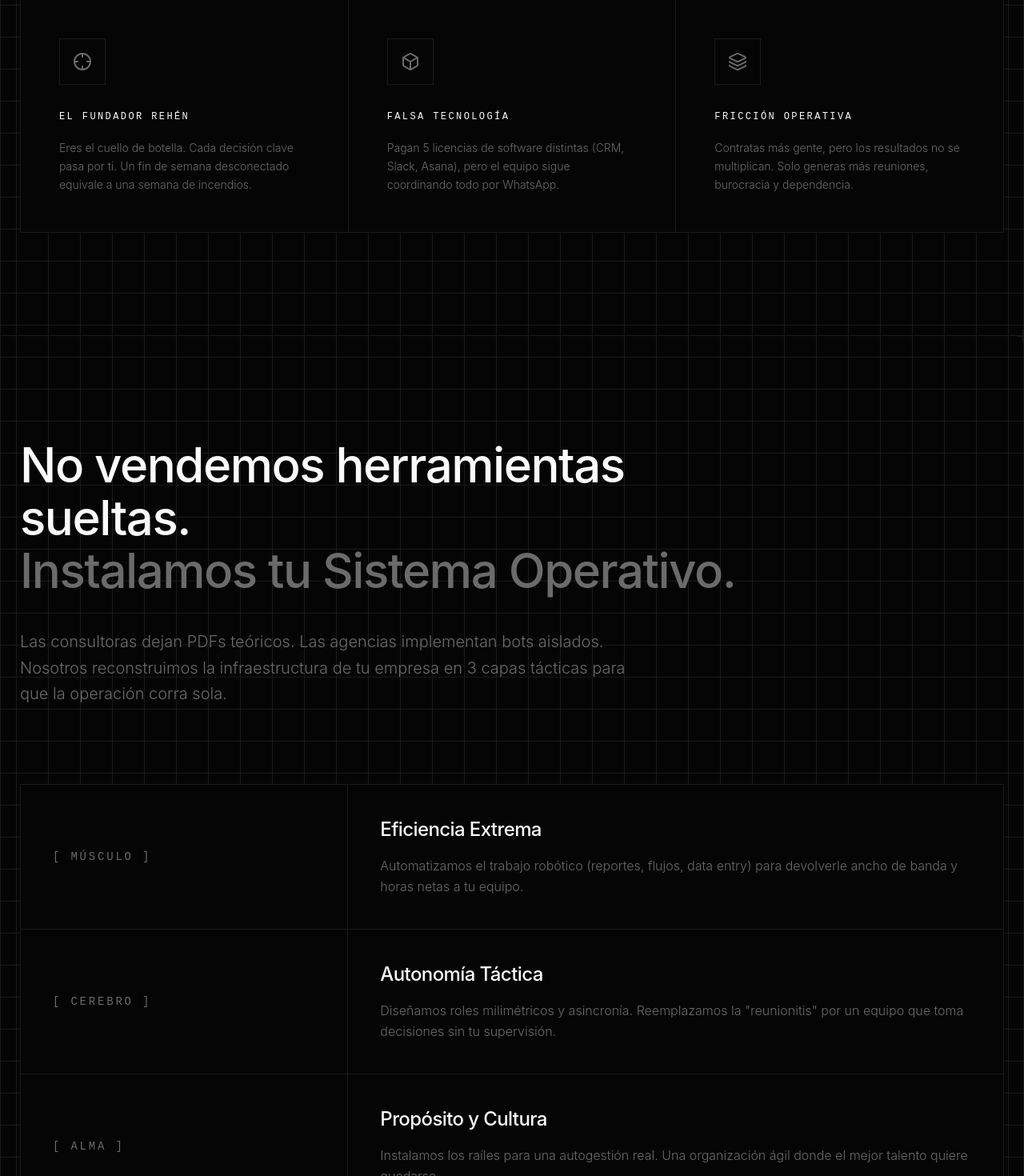
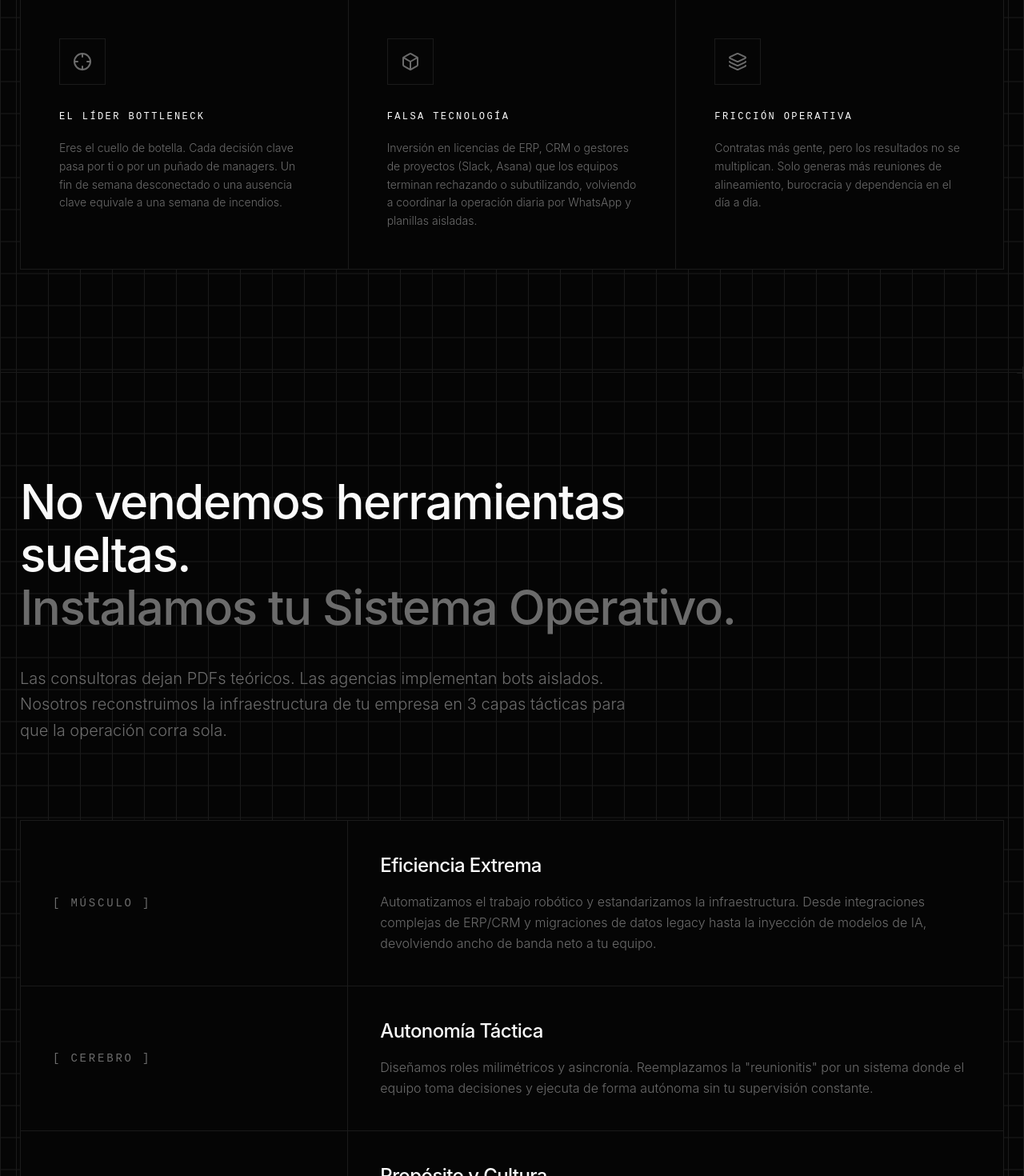
Before and after one commit to mingalaba/kintu, a React (Vite) app: page / in a window 1280 px wide. Shown: the part 1240-2710 px from the top of the page at 80% size. Built offline with nearby package versions, Linux system fonts and the light colour scheme.

Commit message:
feat: pivot copywriting to target enterprise and SMB clients

```diff
--- a/src/pages/Home.tsx
+++ b/src/pages/Home.tsx
@@ -40,7 +40,7 @@ const Home = () => {
           </motion.h1>
 
           <motion.p variants={fadeUp} className="text-xl md:text-2xl text-lab max-w-3xl mb-16 font-light leading-snug">
-            Reemplazamos el caos corporativo con infraestructura táctica. Instalamos el Sistema Operativo para que tu equipo opere con autonomía real y recuperes tu tiempo estratégico.
+            Reemplazamos el caos corporativo con infraestructura táctica. Instalamos el Sistema Operativo para que tu empresa opere con autonomía real y recuperes tu tiempo estratégico.
           </motion.p>
 
           <motion.div variants={fadeUp} className="flex flex-col sm:flex-row gap-6 w-full sm:w-auto items-center">
@@ -87,8 +87,8 @@ const Home = () => {
               <Crosshair className="text-lab group-hover:text-optical transition-colors duration-500" size={24} />
             </div>
             <div>
-              <h3 className="font-mono text-xs text-optical mb-5 uppercase tracking-[0.2em]">El Fundador Rehén</h3>
-              <p className="text-lab text-sm leading-relaxed font-light">Eres el cuello de botella. Cada decisión clave pasa por ti. Un fin de semana desconectado equivale a una semana de incendios.</p>
+              <h3 className="font-mono text-xs text-optical mb-5 uppercase tracking-[0.2em]">El Líder Bottleneck</h3>
+              <p className="text-lab text-sm leading-relaxed font-light">Eres el cuello de botella. Cada decisión clave pasa por ti o por un puñado de managers. Un fin de semana desconectado o una ausencia clave equivale a una semana de incendios.</p>
             </div>
           </motion.div>
           {/* Card 2 */}
@@ -98,7 +98,7 @@ const Home = () => {
             </div>
             <div>
               <h3 className="font-mono text-xs text-optical mb-5 uppercase tracking-[0.2em]">Falsa Tecnología</h3>
-              <p className="text-lab text-sm leading-relaxed font-light">Pagan 5 licencias de software distintas (CRM, Slack, Asana), pero el equipo sigue coordinando todo por WhatsApp.</p>
+              <p className="text-lab text-sm leading-relaxed font-light">Inversión en licencias de ERP, CRM o gestores de proyectos (Slack, Asana) que los equipos terminan rechazando o subutilizando, volviendo a coordinar la operación diaria por WhatsApp y planillas aisladas.</p>
             </div>
           </motion.div>
           {/* Card 3 */}
@@ -108,7 +108,7 @@ const Home = () => {
             </div>
             <div>
               <h3 className="font-mono text-xs text-optical mb-5 uppercase tracking-[0.2em]">Fricción Operativa</h3>
-              <p className="text-lab text-sm leading-relaxed font-light">Contratas más gente, pero los resultados no se multiplican. Solo generas más reuniones, burocracia y dependencia.</p>
+              <p className="text-lab text-sm leading-relaxed font-light">Contratas más gente, pero los resultados no se multiplican. Solo generas más reuniones de alineamiento, burocracia y dependencia en el día a día.</p>
             </div>
           </motion.div>
         </motion.div>
@@ -142,9 +142,9 @@ const Home = () => {
           className="flex flex-col gap-px border border-grid bg-grid"
         >
           {[
-            { tag: "MÚSCULO", title: "Eficiencia Extrema", desc: "Automatizamos el trabajo robótico (reportes, flujos, data entry) para devolverle ancho de banda y horas netas a tu equipo." },
-            { tag: "CEREBRO", title: "Autonomía Táctica", desc: "Diseñamos roles milimétricos y asincronía. Reemplazamos la \"reunionitis\" por un equipo que toma decisiones sin tu supervisión." },
-            { tag: "ALMA", title: "Propósito y Cultura", desc: "Instalamos los raíles para una autogestión real. Una organización ágil donde el mejor talento quiere quedarse." }
+            { tag: "MÚSCULO", title: "Eficiencia Extrema", desc: "Automatizamos el trabajo robótico y estandarizamos la infraestructura. Desde integraciones complejas de ERP/CRM y migraciones de datos legacy hasta la inyección de modelos de IA, devolviendo ancho de banda neto a tu equipo." },
+            { tag: "CEREBRO", title: "Autonomía Táctica", desc: "Diseñamos roles milimétricos y asincronía. Reemplazamos la \"reunionitis\" por un sistema donde el equipo toma decisiones y ejecuta de forma autónoma sin tu supervisión constante." },
+            { tag: "ALMA", title: "Propósito y Cultura", desc: "Instalamos los raíles para la autogestión real. Una organización ágil donde el equipo toma ownership de los objetivos y el talento clave quiere quedarse." }
           ].map((layer, idx) => (
             <motion.div key={idx} variants={fadeUp} className="flex flex-col md:flex-row bg-void group hover:bg-optical hover:text-void transition-all duration-500 cursor-default">
               <div className="p-10 md:w-1/3 border-b md:border-b-0 md:border-r border-grid group-hover:border-void/10 flex items-center transition-colors">
@@ -184,7 +184,7 @@ const Home = () => {
           {[
             { num: "01", title: "Audit Clínico", desc: "En 45 minutos mapeamos dónde pierdes liquidez y horas-hombre hoy." },
             { num: "02", title: "Blueprint Táctico", desc: "Diseñamos la arquitectura exacta para destrabar tu operación." },
-            { num: "03", title: "Instalación In-House", desc: "Nuestro laboratorio ejecuta el código y los procesos." },
+            { num: "03", title: "Instalación In-House", desc: "Nuestro hub despliega squads técnicos y de procesos a demanda para ejecutar." },
             { num: "04", title: "Autogestión Real", desc: "Nos retiramos cuando el sistema opera solo. Tu autonomía es el objetivo." }
           ].map((step, i) => (
             <motion.div key={i} variants={fadeUp} className="bg-void p-10 flex flex-col gap-12 relative overflow-hidden group">
@@ -230,16 +230,16 @@ const Home = () => {
               <tr className="border-b border-grid bg-void/50">
                 <th className="p-6 font-mono text-xs uppercase tracking-widest text-lab w-1/4 border-r border-grid">Característica</th>
                 <th className="p-6 font-mono text-xs uppercase tracking-widest text-lab w-1/4 border-r border-grid">Consultoras Tradicionales</th>
-                <th className="p-6 font-mono text-xs uppercase tracking-widest text-lab w-1/4 border-r border-grid">Agencias de IA / Ops</th>
+                <th className="p-6 font-mono text-xs uppercase tracking-widest text-lab w-1/4 border-r border-grid">Software Factories / Dev Shops</th>
                 <th className="p-6 font-mono text-xs uppercase tracking-widest text-optical bg-optical/5 w-1/4">Kintu Labs</th>
               </tr>
             </thead>
             <tbody>
               {[
-                { feature: "Entregable", cons: "Un informe de recomendaciones en PDF", agen: "Un bot o integración suelta (Zapier)", kin: "Un Sistema Operativo funcionando y documentado" },
-                { feature: "Rol asumido", cons: "Te dicen qué hacer y se van", agen: "Ejecutan una herramienta sin contexto", kin: "Somos el Arquitecto: diseñamos y dirigimos la ejecución" },
-                { feature: "Impacto en equipo", cons: "Superficial / Motivacional", agen: "Técnico (Optimiza una tarea aislada)", kin: "Estructural (Transforma cómo opera toda la organización)" },
-                { feature: "Criterio de salida", cons: "Al terminar las horas contratadas", agen: "Al entregar el proyecto tecnológico", kin: "Cuando el equipo opera con autonomía real" }
+                { feature: "Entregable", cons: "Un informe de recomendaciones en PDF", agen: "Un software a medida según un pliego rígido", kin: "Un Sistema Operativo funcionando y adoptado por el equipo" },
+                { feature: "Rol asumido", cons: "Te dicen qué hacer y se van", agen: "Programan a ciegas sin entender el proceso de negocio", kin: "Hub de Evolución: Diseñamos la arquitectura e implementamos llave en mano" },
+                { feature: "Impacto en equipo", cons: "Charlas de liderazgo abstractas", agen: "Nulo. Crean sistemas complejos que los humanos acaban rechazando", kin: "Alta. Co-diseñamos el software junto con la adopción cultural del equipo" },
+                { feature: "Criterio de salida", cons: "Al terminar las horas de consultoría", agen: "Al entregar las líneas de código contratadas", kin: "Cuando el sistema y la empresa operan con autonomía real" }
               ].map((row, i) => (
                 <motion.tr key={i} variants={fadeUp} className="border-b last:border-b-0 border-grid bg-void hover:bg-grid/10 transition-colors">
                   <td className="p-6 text-sm text-optical border-r border-grid font-medium">{row.feature}</td>
--- a/src/pages/Nosotros.tsx
+++ b/src/pages/Nosotros.tsx
@@ -66,9 +66,9 @@ const Nosotros = () => {
 
           <motion.div variants={fadeUp} className="flex flex-col gap-6">
             <ShieldCheck size={32} className="text-optical mb-4" />
-            <h2 className="text-3xl font-medium tracking-tight">Dirigimos la construcción.<br/>No pegamos los ladrillos.</h2>
+            <h2 className="text-3xl font-medium tracking-tight">Cerebro y Músculo.<br/>Diseñamos y Ejecutamos.</h2>
             <p className="text-lab font-light leading-relaxed">
-              En Kintu asumimos el rol del Arquitecto. Diseñamos el blueprint de tu organización y luego orquestamos a un ecosistema de expertos para implementarlo. Esto garantiza que cada pieza de código y cada herramienta sirva al modelo de negocio, y no al revés.
+              Funcionamos como un Hub descentralizado de evolución. Diseñamos el blueprint estratégico y ejecutamos la solución llave en mano desplegando squads de ingenieros y consultores de nuestra red de expertos asociados. Nos diferenciamos del staff augmentation tradicional porque asumimos la dirección y gobernanza de la entrega, asegurando tanto la calidad técnica como la adopción humana.
             </p>
           </motion.div>
         </motion.div>
--- a/src/pages/Servicios.tsx
+++ b/src/pages/Servicios.tsx
@@ -71,7 +71,7 @@ const Servicios = () => {
               icon: <Shield className="text-optical mb-6" size={24}/>,
               level: "Nivel 03 / GROWTH",
               title: "Partner de Evolución",
-              desc: "Retainer estratégico. Nos convertimos en tu equipo de Arquitectura Organizacional in-house. Iteramos y escalamos el OS mientras tu empresa crece.",
+              desc: "Para corporaciones con operaciones complejas. Nos convertimos en tu socio de evolución tecnológica y organizativa. Proveemos squads de ingenieros y especialistas a demanda para la ejecución llave en mano de proyectos complejos: modernización de sistemas legacy, integración y unificación de ERPs multiregionales y consolidación de bases de datos, gestionando la adopción humana de inicio a fin.",
               action: "Aplicar para Partnership →"
             },
             {
--- a/src/pages/SistemaOperativo.tsx
+++ b/src/pages/SistemaOperativo.tsx
@@ -57,7 +57,7 @@ const SistemaOperativo = () => {
               El crecimiento rompe<br/>los sistemas informales.
             </motion.h2>
             <motion.p variants={fadeUp} className="text-lg text-lab font-light leading-relaxed mb-8">
-              Lo que te llevó a tener 10 empleados, rompe la empresa cuando llegas a 40. Si el conocimiento está en cabezas individuales y la coordinación se hace por WhatsApp, no tienes un sistema operativo: tienes un grupo de personas improvisando todos los días.
+              Lo que te sirvió para operar en una etapa inicial, rompe la empresa cuando la escala de transacciones y la complejidad regional aumentan. Si el conocimiento está en cabezas individuales y la integración entre áreas o filiales se hace mediante hojas de cálculo y reportes manuales, no tienes un sistema: tienes un grupo de personas improvisando todos los días para sostener la operación.
             </motion.p>
           </div>
           <div className="md:w-1/2 w-full aspect-square md:aspect-auto md:h-96 bg-grid border border-grid relative flex items-center justify-center group overflow-hidden">
@@ -106,7 +106,7 @@ const SistemaOperativo = () => {
               icon: <Terminal size={32} className="mb-8 text-optical" />,
               title: "Músculo",
               subtitle: "Infraestructura Táctica",
-              desc: "Automatizamos lo predecible. Extraemos las tareas repetitivas de las manos de tu talento para que puedan hacer el trabajo que realmente importa. Menos clics, cero fricción.",
+              desc: "Automatizamos el trabajo predecible y estandarizamos la tecnología. Desde automatizaciones cotidianas y flujos de trabajo eficientes hasta integraciones de ERP, migraciones críticas y pipelines de datos e IA a medida. Extraemos la carga robótica de las manos del talento para devolverle horas y foco.",
               link: "Explorar Músculo →"
             },
             {
```
